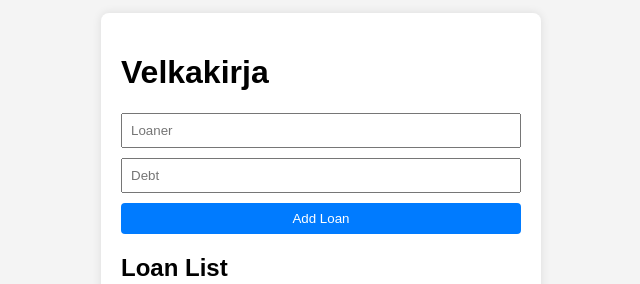
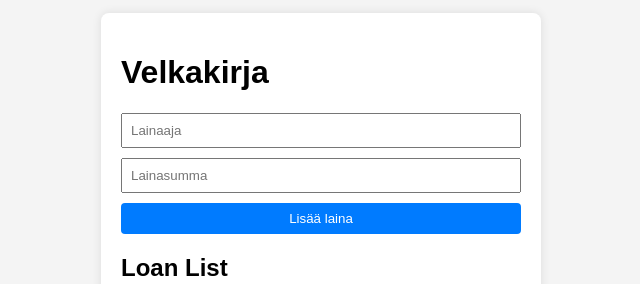
Before and after one commit to thuongitr/Velkakirja, a React (Create React App) app: page / in a window 1280 px wide. Shown: the part 175-459 px from the top of the page, without its empty margins (319-959 px from the left). Built offline with nearby package versions, Linux system fonts and the light colour scheme.

Commit message:
Update LoanForm.js

```diff
--- a/src/components/LoanForm.js
+++ b/src/components/LoanForm.js
@@ -26,17 +26,17 @@ const LoanForm = () => {
     <form onSubmit={handleSubmit}>
       <input
         type="text"
-        placeholder="Loaner"
+        placeholder="Lainaaja"
         value={loaner}
         onChange={(e) => setLoaner(e.target.value)}
       />
       <input
         type="number"
-        placeholder="Debt"
+        placeholder="Lainasumma"
         value={debt}
         onChange={(e) => setDebt(e.target.value)}
       />
-      <button type="submit">Add Loan</button>
+      <button type="submit">Lisää laina</button>
     </form>
   );
 };
```
